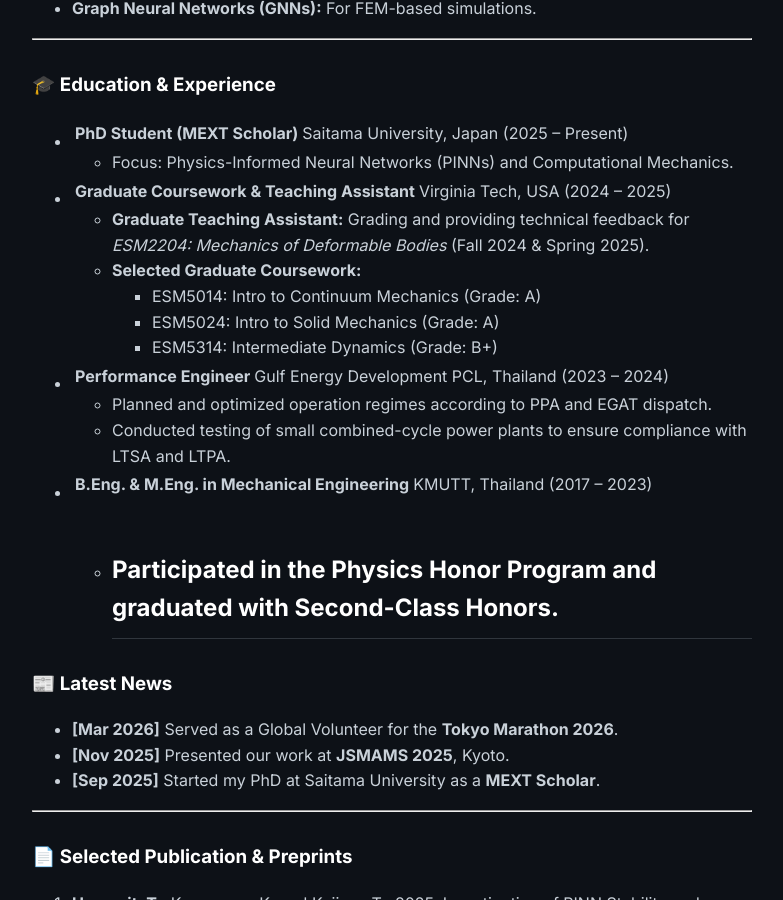
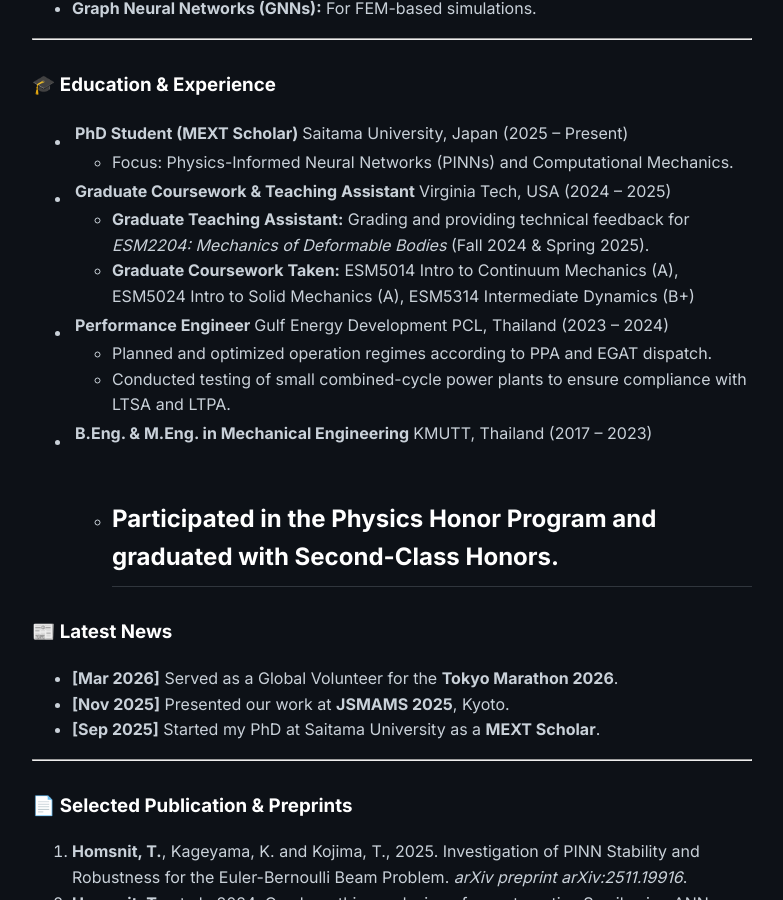
Before and after one commit to thonnh/thonnh.github.io, a Jekyll site: the page built from index.md, in a window 1280 px wide and 900 px high, scrolled down 730 px. Shown: the whole window, without its empty margins (248-1031 px from the left). Built offline with Jekyll 4.4.1, drawn with Linux system fonts in a browser that asks for light colours.

Commit message:
Revise education and experience details in index.md
Updated the education and experience section for clarity and conciseness.

```diff
--- a/index.md
+++ b/index.md
@@ -6,7 +6,8 @@ title: Home
 <div style="width: 200px; height: 200px; min-width: 200px; min-height: 200px; margin: 0 auto 30px auto; border-radius: 50%; background-image: url('IMG.png'); background-size: 180%; background-position: center 25%; display: block; border: 3px solid var(--border);"></div>
 
 # Thonn Homsnit
-**PhD Student in Mechanical Engineering** *Saitama University, Japan* **TSAJ87 (Thai Students' Association in Japan under the Royal Patronage): Saitama Prefecture President**
+**PhD Student in Mechanical Engineering** *Saitama University, Japan*
+**TSAJ87 (Thai Students' Association in Japan under the Royal Patronage): Saitama Prefecture President**
 
 ---
 
@@ -18,15 +19,11 @@ My research focuses on the intersection of **Computational Mechanics** and **Mac
 
 ---
 ### 🎓 Education & Experience
-
 * **PhD Student (MEXT Scholar)** | Saitama University, Japan (2025 – Present)
     * Focus: Physics-Informed Neural Networks (PINNs) and Computational Mechanics.
 * **Graduate Coursework & Teaching Assistant** | Virginia Tech, USA (2024 – 2025)
     * **Graduate Teaching Assistant:** Grading and providing technical feedback for *ESM2204: Mechanics of Deformable Bodies* (Fall 2024 & Spring 2025).
-    * **Selected Graduate Coursework:**
-        * ESM5014: Intro to Continuum Mechanics (Grade: A)
-        * ESM5024: Intro to Solid Mechanics (Grade: A)
-        * ESM5314: Intermediate Dynamics (Grade: B+)
+    * **Graduate Coursework Taken:** ESM5014 Intro to Continuum Mechanics (A), ESM5024 Intro to Solid Mechanics (A), ESM5314 Intermediate Dynamics (B+)
 * **Performance Engineer** | Gulf Energy Development PCL, Thailand (2023 – 2024)
     * Planned and optimized operation regimes according to PPA and EGAT dispatch.
     * Conducted testing of small combined-cycle power plants to ensure compliance with LTSA and LTPA.
```
